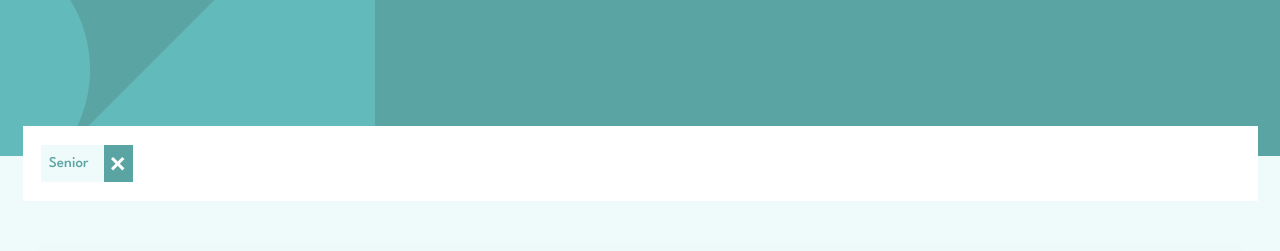
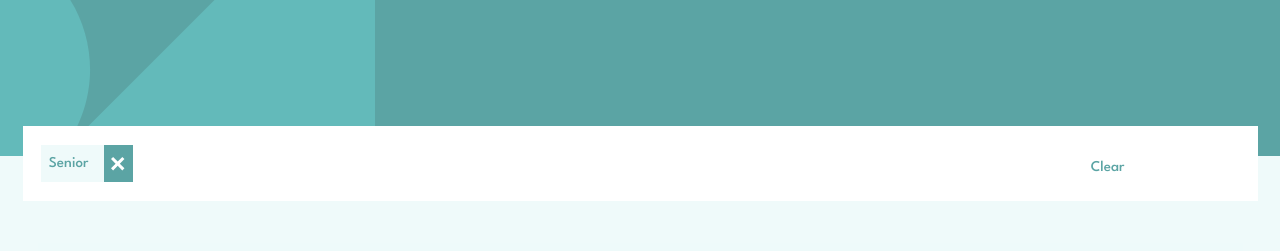
Before and after one commit to koyaboy/job-listings-fm, a React (Create React App) app: page / in a window 1280 px wide. Both pictures are taken after a click on the element "Senior". Shown: the top 251 px of the page. Built offline with nearby package versions, Linux system fonts and the light colour scheme.

Commit message:
Filter-Functionality-Complete

```diff
--- a/src/App.tsx
+++ b/src/App.tsx
@@ -19,8 +19,6 @@ function App() {
     }
   }
 
-  console.log(selectedFilters)
-
   const filteredData = data.filter((item) => {
     return selectedFilters?.every((filter) => {
       return (
@@ -29,23 +27,40 @@ function App() {
     })
   })
 
+  console.log(selectedFilters)
+
   return (
     <div className='bg-light-grayish-cyan-bg min-h-screen'>
       <Header />
 
 
+      {/* FILTER BODY */}
       {selectedFilters &&
-        <div className='relative -top-8 bg-white flex flex-wrap gap-4 p-5 mx-6'>
+        <div className='relative -top-8 bg-white  p-5 mx-6'>
+          <div className="w-[88%] flex flex-wrap gap-4">
             {selectedFilters.map((filter) => (
+
               <div className='flex gap-2 items-center bg-light-grayish-cyan-bg'>
                 <div className='text-desaturated-dark-cyan px-2 py-2'>{filter}</div>
-              <div className='bg-desaturated-dark-cyan flex items-center self-stretch p-2'>
+                <div
+                  className='bg-desaturated-dark-cyan flex items-center self-stretch p-2 cursor-pointer'
+                  onClick={() => setSelectedFilters((prevFilters) => prevFilters?.filter((element) => element !== filter))}
+                >
                   <img src="./images/icon-remove.svg" alt="icon-remove" />
                 </div>
               </div>
+
             ))}
           </div>
+          <div
+            className='absolute left-[86.5%] top-[40%] text-desaturated-dark-cyan cursor-pointer'
+            onClick={() => setSelectedFilters(undefined)}
+          >
+            Clear
+          </div>
+        </div>
       }
+
 
       <div className='mb-8 px-6'>
         {selectedFilters ? (
```
Lines whose indentation alone changed are shown as unchanged.
